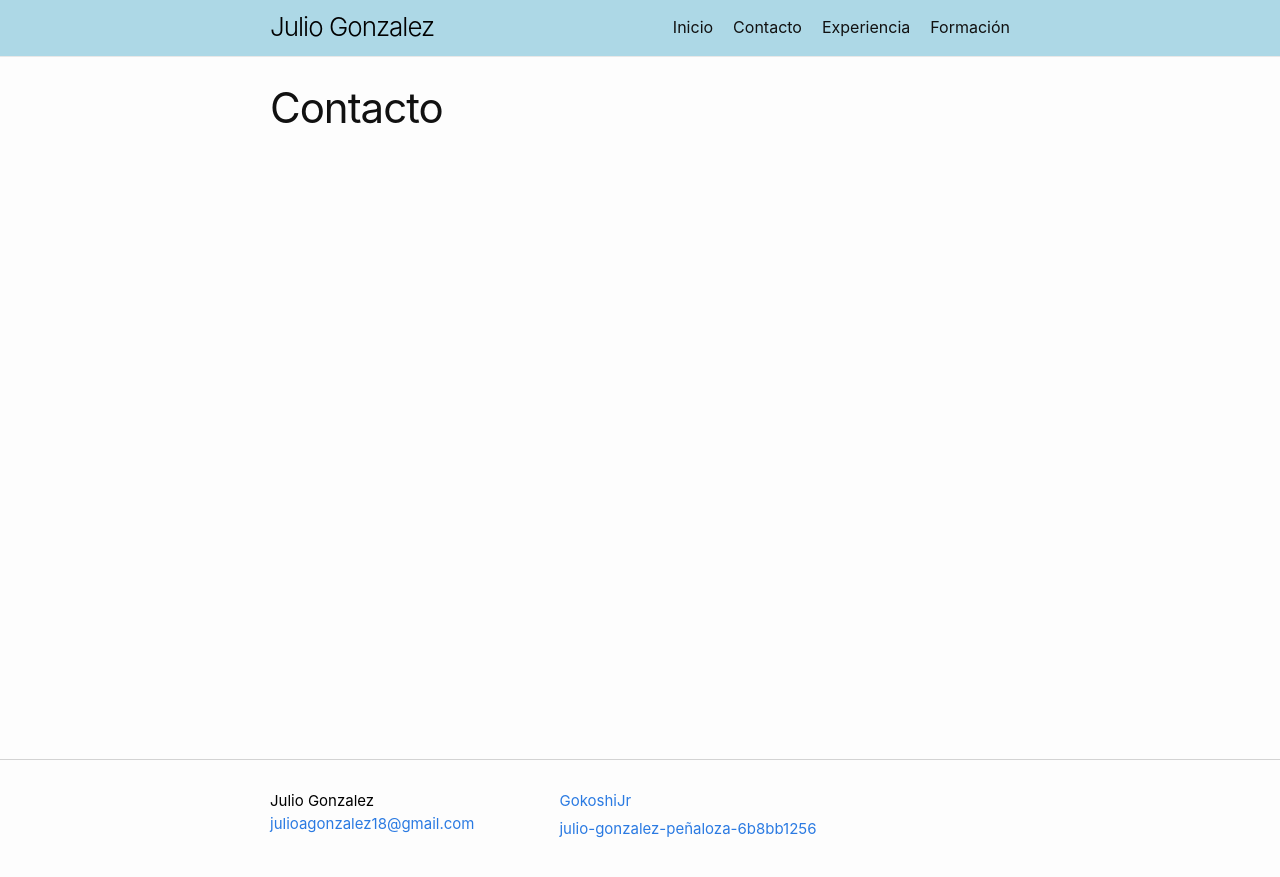
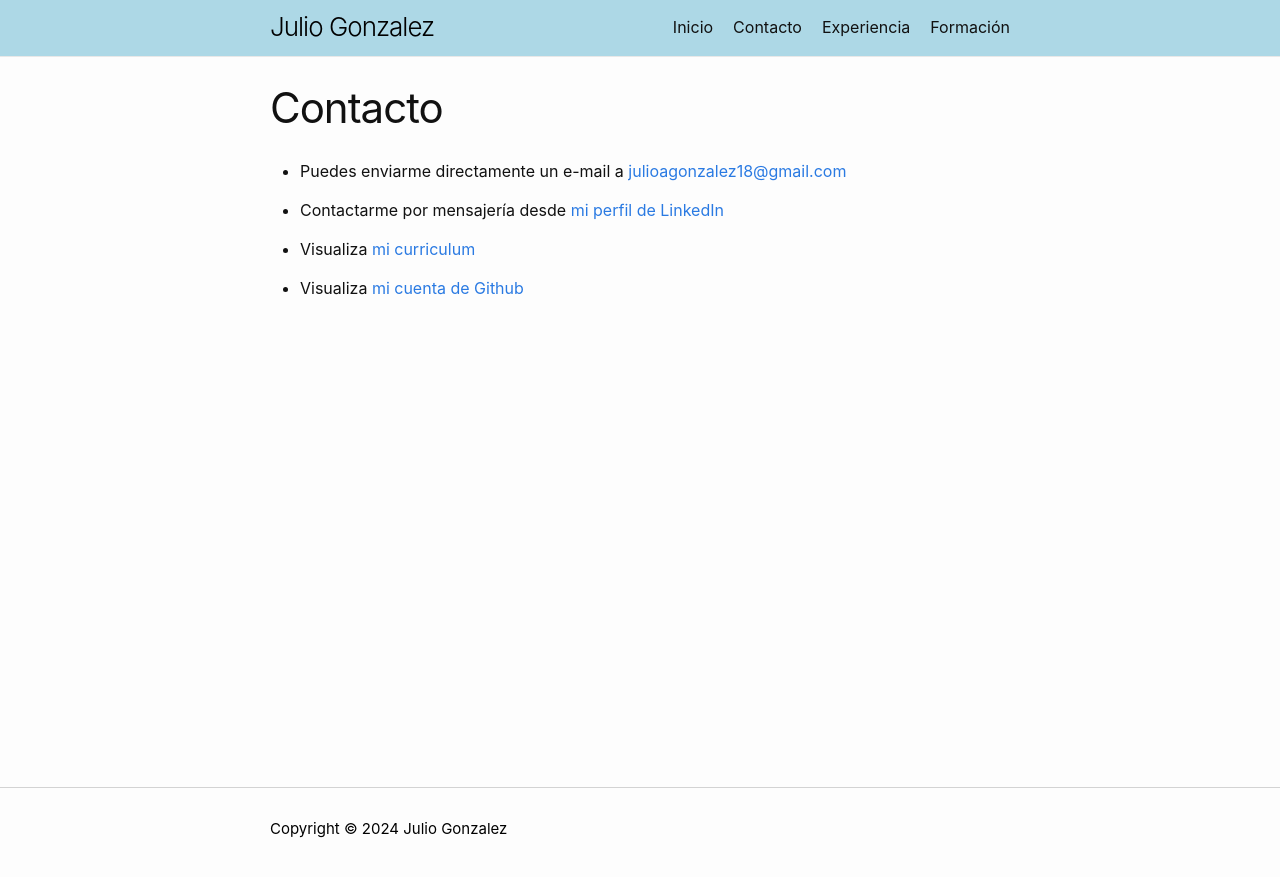
Before and after one commit to GokoshiJr/GokoshiJr.github.io, a Jekyll site: the page built from contact.markdown, in a window 1280 px wide. Shown: the top 877 px of the page. Built offline with Jekyll 4.4.1, drawn with Linux system fonts in a browser that asks for light colours.

Commit message:
update footer and contact

```diff
--- a/_includes/footer.html
+++ b/_includes/footer.html
@@ -6,20 +6,20 @@
         <ul class="contact-list">
           <li class="p-name" style="color: black;">
             {%- if site.author -%}
-              {{ site.author | escape }}
+              Copyright © 2024 {{ site.author | escape }}
             {%- else -%}
-              {{ site.title | escape }}
+              Copyright © 2024 {{ site.title | escape }}
             {%- endif -%}
           </li>
-          {%- if site.email -%}
+          <!-- {%- if site.email -%}
           <li><a class="u-email" href="mailto:{{ site.email }}">{{ site.email }}</a></li>
-          {%- endif -%}
+          {%- endif -%} -->
         </ul>
       </div>
 
-      <div class="footer-col footer-col-4">
+      <!-- <div class="footer-col footer-col-4">
         {%- include social.html -%}
-      </div>
+      </div> -->
 
     </div>
 
--- a/contact.markdown
+++ b/contact.markdown
@@ -3,3 +3,11 @@ layout: page
 title: Contacto
 permalink: /contacto/
 ---
+
+- Puedes enviarme directamente un e-mail a [julioagonzalez18@gmail.com](mailto:julioagonzalez18@gmail.com)
+
+- Contactarme por mensajería desde [mi perfil de LinkedIn](https://www.linkedin.com/in/julio-gonzalez-pe%C3%B1aloza-6b8bb1256/)
+
+- Visualiza [mi curriculum](../assets/CV_Julio_Gonzalez_ES.pdf)
+
+- Visualiza [mi cuenta de Github](https://github.com/GokoshiJr)
```
